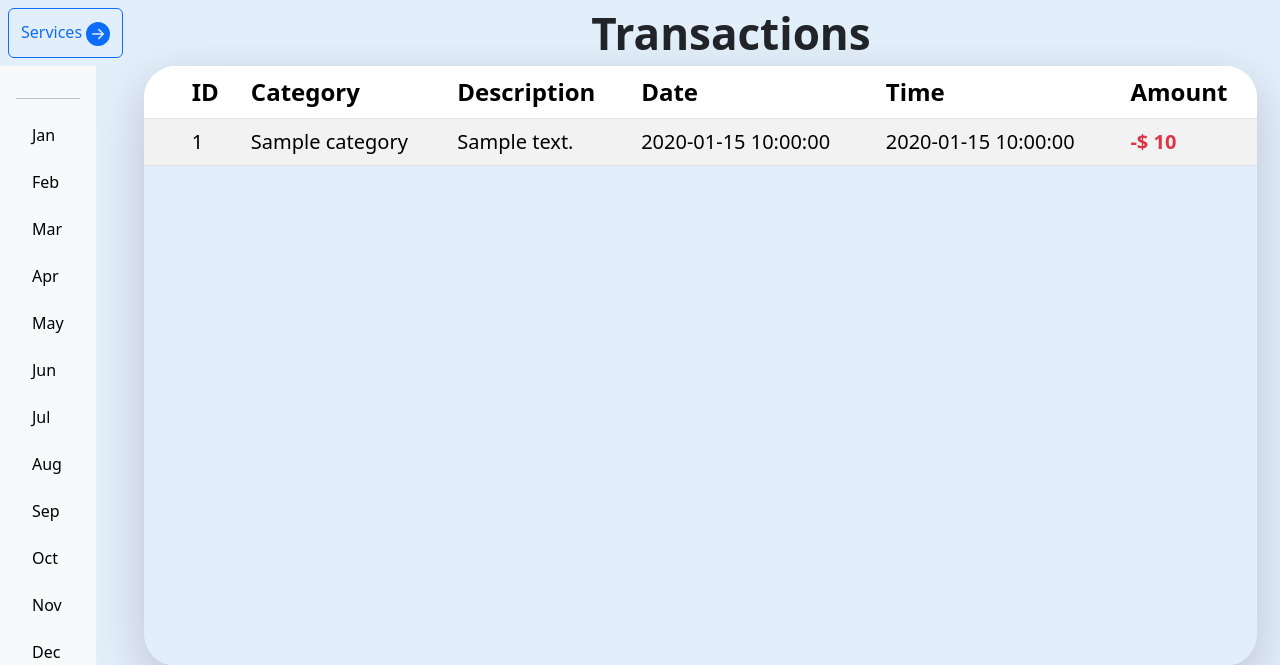
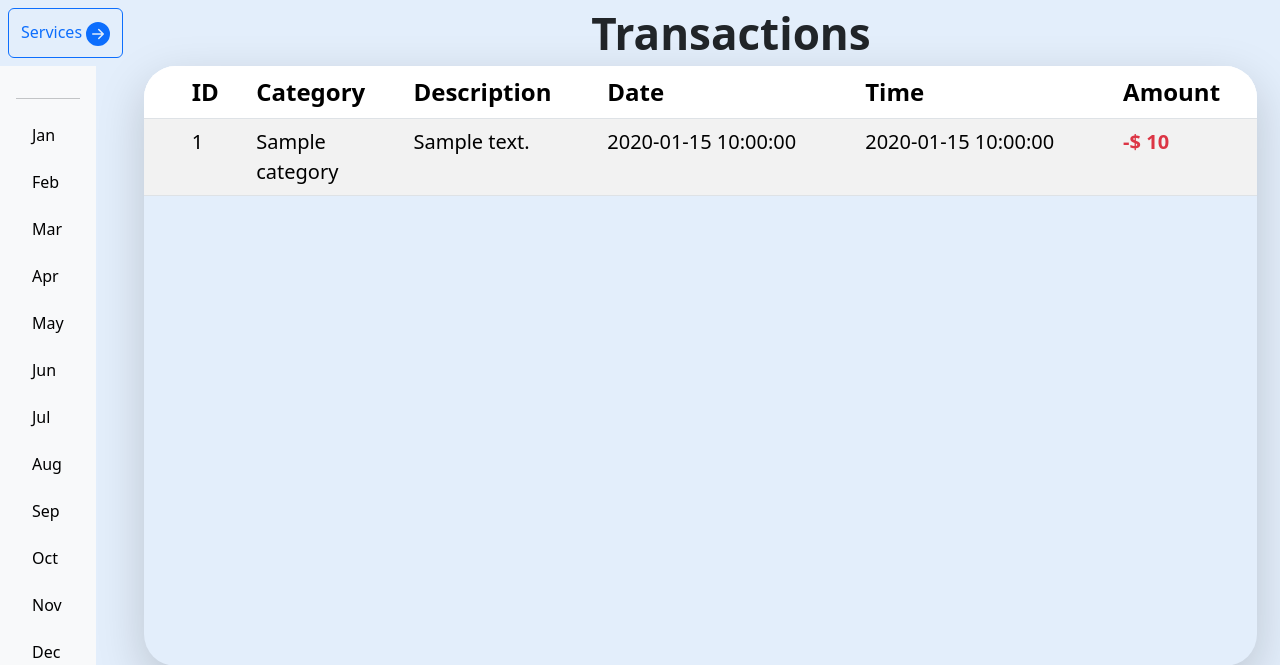
Before and after one commit to Sainigam14/FinFlex, a Flask app: template templates/transactions.html in a window 1280 px wide; the page is wider, and only the part inside the window is pictured. Shown: the part 96-761 px from the top of that part. Run offline with Flask 3, Linux system fonts and the light colour scheme; the template is opened without the code that fills it: most values are stand-ins (such as "Sample title", 1, 10 or a date in 2020).

Commit message:
columns width modified

```diff
--- a/templates/transactions.html
+++ b/templates/transactions.html
@@ -84,17 +84,17 @@
           <tbody class="fs-5">
             {% for transaction in transactions %}
             <tr>
-              <td class="ps-5">{{ transaction.ID }}</td>
-              <td>{{ transaction.category }}</td>
-              <td>{{ transaction.description }}</td>
-              <td>{{ transaction.transaction_date }}</td>
-              <td>{{ transaction.transaction_time }}</td>
+              <td class="ps-5" style="min-width: 2rem; max-width: 3rem;">{{ transaction.ID }}</td>
+              <td style="min-width: 3rem; max-width: 4rem;">{{ transaction.category }}</td>
+              <td style="min-width: 5rem; max-width: 15rem;">{{ transaction.description }}</td>
+              <td style="min-width: 4rem;">{{ transaction.transaction_date }}</td>
+              <td style="min-width: 3rem;">{{ transaction.transaction_time }}</td>
               {% if transaction.transaction_type == 'income' %}
-              <td class="text-success fw-bold">
+              <td class="text-success fw-bold" style="min-width: 3rem; max-width: 5rem;">
                 +$ {{ transaction.amount }}
               </td>
               {% else %}
-              <td class="text-danger fw-bold">
+              <td class="text-danger fw-bold" style="min-width: 3rem; max-width: 5rem;">
                 -$ {{ transaction.amount }}
               </td>
               {% endif %}
```
Also changed, not shown: 1 other file.
